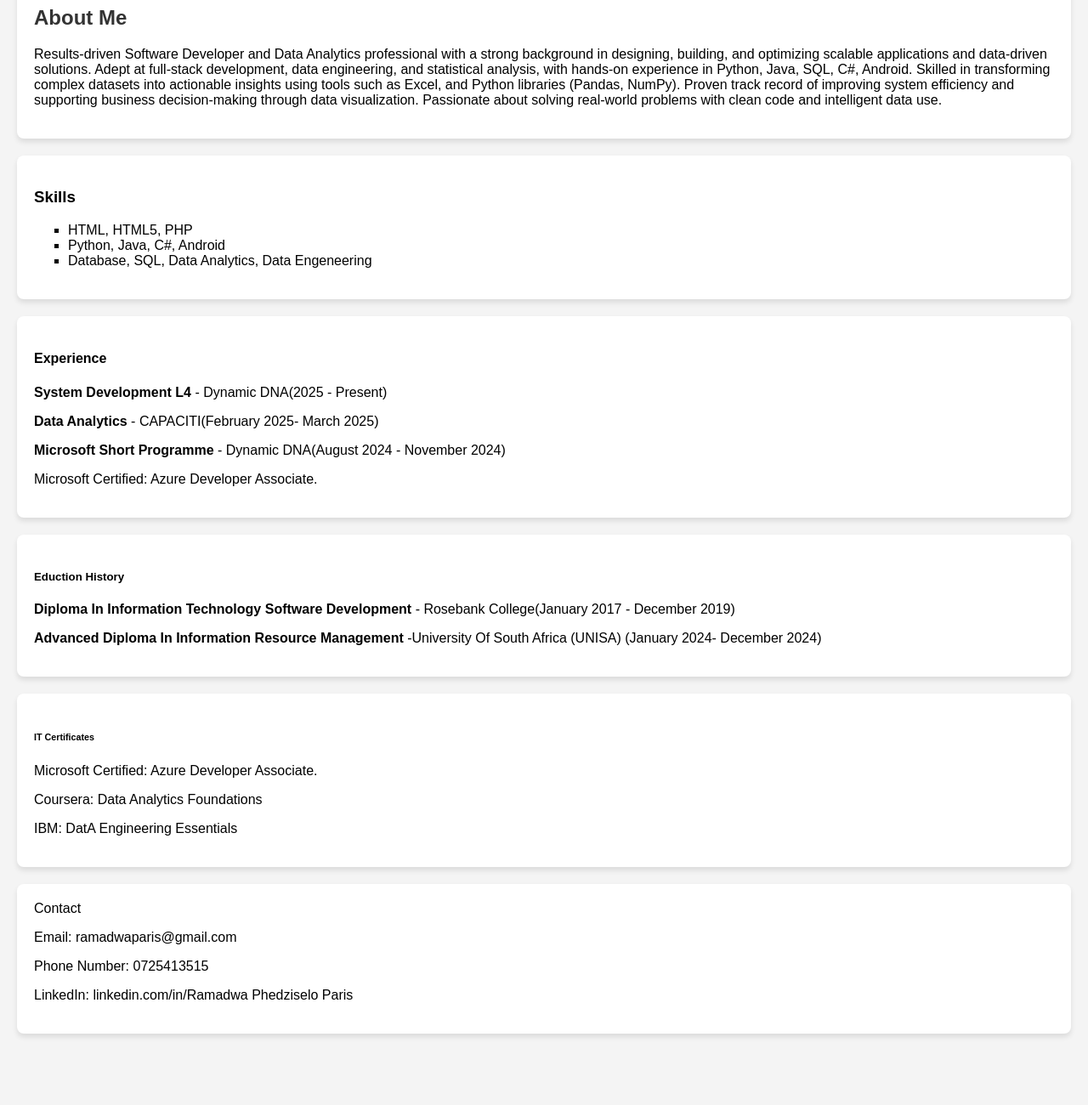
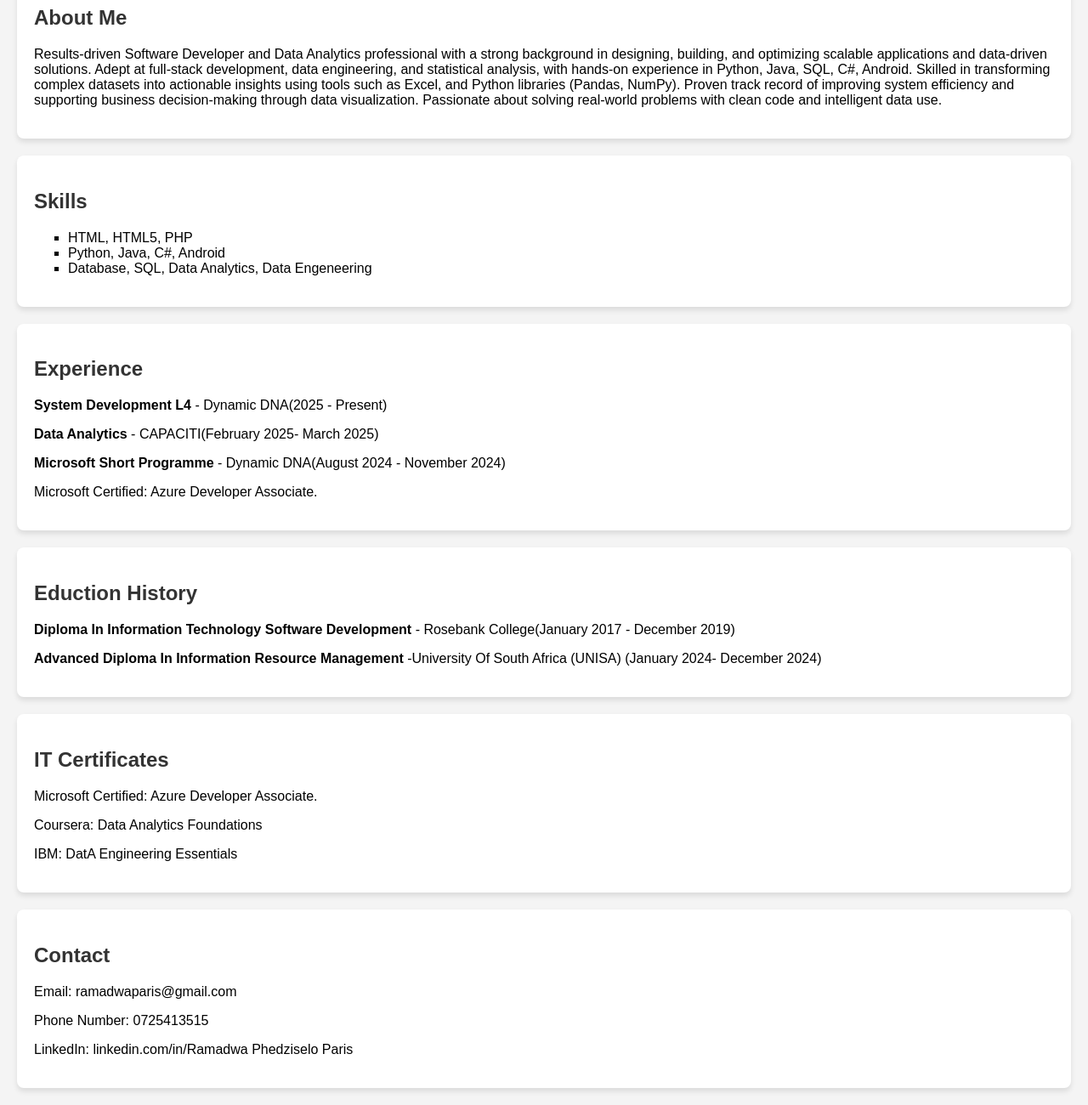
Before and after one commit to RamadwaParis/Ramadwa-Paris-, a plain HTML site: page index.html in a window 1280 px wide. Shown: the part 207-1507 px from the top of the page at 85% size. Before the commit the page ends 1443 px from the top, so only its background shows below. Drawn offline with Linux system fonts and the light colour scheme.

Commit message:
Update index.html

```diff
--- a/index.html
+++ b/index.html
@@ -21,7 +21,7 @@
         </p>
     </section>
     <section id="skills">
-        <h3>Skills</h3>
+        <h2>Skills</h2>
         <ul>
             <li>HTML, HTML5, PHP</li>
             <li>Python, Java, C#, Android</li>
@@ -29,26 +29,26 @@
         </ul>
     </section>
      <section id="experience">
-        <h4>Experience</h4>
+        <h2>Experience</h2>
         <p><strong>System Development L4</strong> - Dynamic DNA(2025 - Present)</p>
         <p><strong>Data Analytics</strong> - CAPACITI(February 2025- March 2025)</p>
         <p><strong>Microsoft Short Programme</strong> - Dynamic DNA(August 2024 - November 2024)</p>
         <p>Microsoft Certified: Azure Developer Associate.</p>
     </section>
     <section id="Education">
-        <h5>Eduction History</h5>
+        <h2>Eduction History</h2>
         <p><strong>Diploma In Information Technology Software Development</strong> - Rosebank College(January 2017  - December 2019)</p>
         <p><strong>Advanced Diploma In Information Resource Management</strong> -University Of South Africa (UNISA) (January 2024- December 2024)</p>
     </section>
     </section>
     <section id="Certifications">
-        <h6>IT Certificates</h6>
+        <h2>IT Certificates</h2>
        <p>Microsoft Certified: Azure Developer Associate.</p>
        <p>Coursera: Data Analytics Foundations</p>
        <p>IBM: DatA Engineering Essentials</p>
     </section>
     <section id="contact">
-        <h7>Contact</h7>
+        <h2>Contact</h2>
         <p>Email: ramadwaparis@gmail.com</p>
         <p>Phone Number: 0725413515</p>
         <p>LinkedIn: linkedin.com/in/Ramadwa Phedziselo Paris</p>
```
